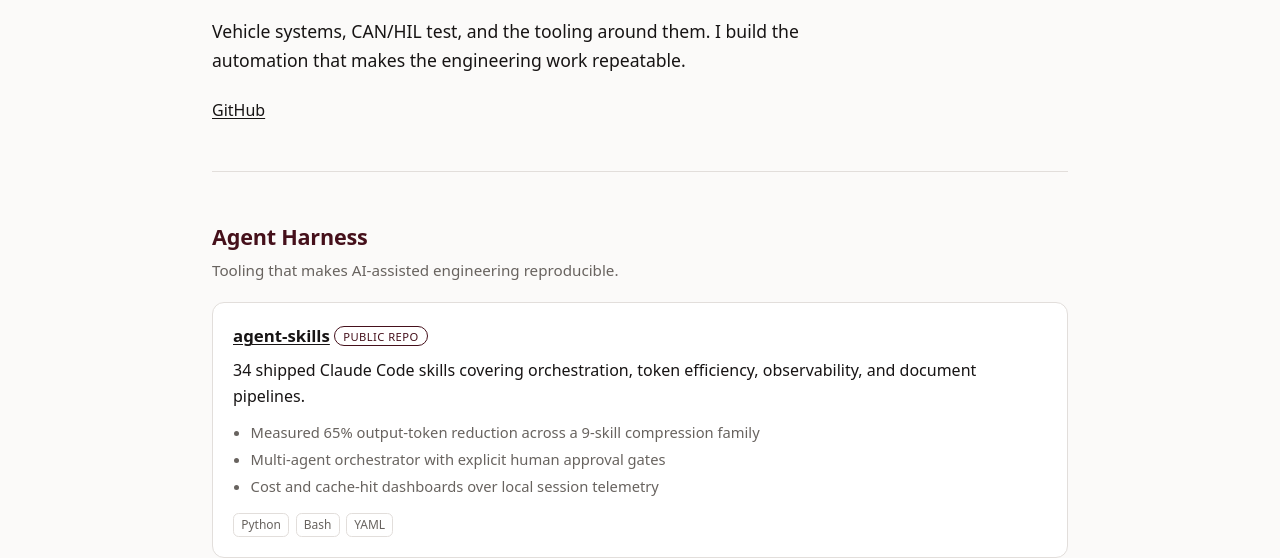
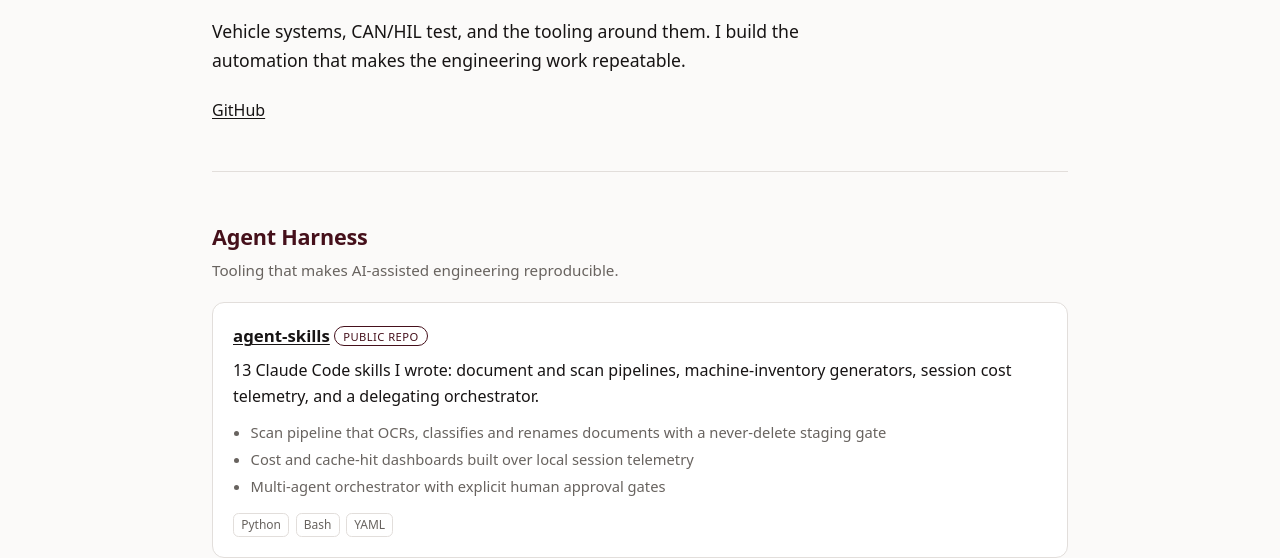
Before and after one commit to RAEngineered/raengineered.github.io, a plain HTML site: page index.html in a window 1280 px wide. Shown: the part 280-838 px from the top of the page. Drawn offline with Linux system fonts and the light colour scheme.

Commit message:
fix: correct agent-skills claims to own work only
The "34 shipped skills" count included vendored packs: affaan-m's
everything-claude-code (119 sub-skills plus 8 hoisted to top level),
JuliusBrussee/caveman (7 skills, BSL-licensed), Anthropic's skill-creator,
and superpowers. Verified by identical SKILL.md body text upstream.

Also drops the "65% output-token reduction" highlight - that is the
caveman project's published figure, not a measurement of this work.

Co-Authored-By: Claude Opus 5 <noreply@anthropic.com>

```diff
--- a/index.html
+++ b/index.html
@@ -76,8 +76,8 @@ a { text-decoration-thickness:1px; text-underline-offset:2px; }
         <div class="grid">
         <article class="card">
           <h3><a href="https://github.com/RAEngineered/agent-skills">agent-skills</a> <span class="vis vis-public">public repo</span></h3>
-          <p>34 shipped Claude Code skills covering orchestration, token efficiency, observability, and document pipelines.</p>
-          <ul class="hi"><li>Measured 65% output-token reduction across a 9-skill compression family</li><li>Multi-agent orchestrator with explicit human approval gates</li><li>Cost and cache-hit dashboards over local session telemetry</li></ul>
+          <p>13 Claude Code skills I wrote: document and scan pipelines, machine-inventory generators, session cost telemetry, and a delegating orchestrator.</p>
+          <ul class="hi"><li>Scan pipeline that OCRs, classifies and renames documents with a never-delete staging gate</li><li>Cost and cache-hit dashboards built over local session telemetry</li><li>Multi-agent orchestrator with explicit human approval gates</li></ul>
           <ul class="stack"><li>Python</li><li>Bash</li><li>YAML</li></ul>
         </article></div>
       </section>
```
Also changed, not shown: content.json (+4 -4 lines), 1 other file.
